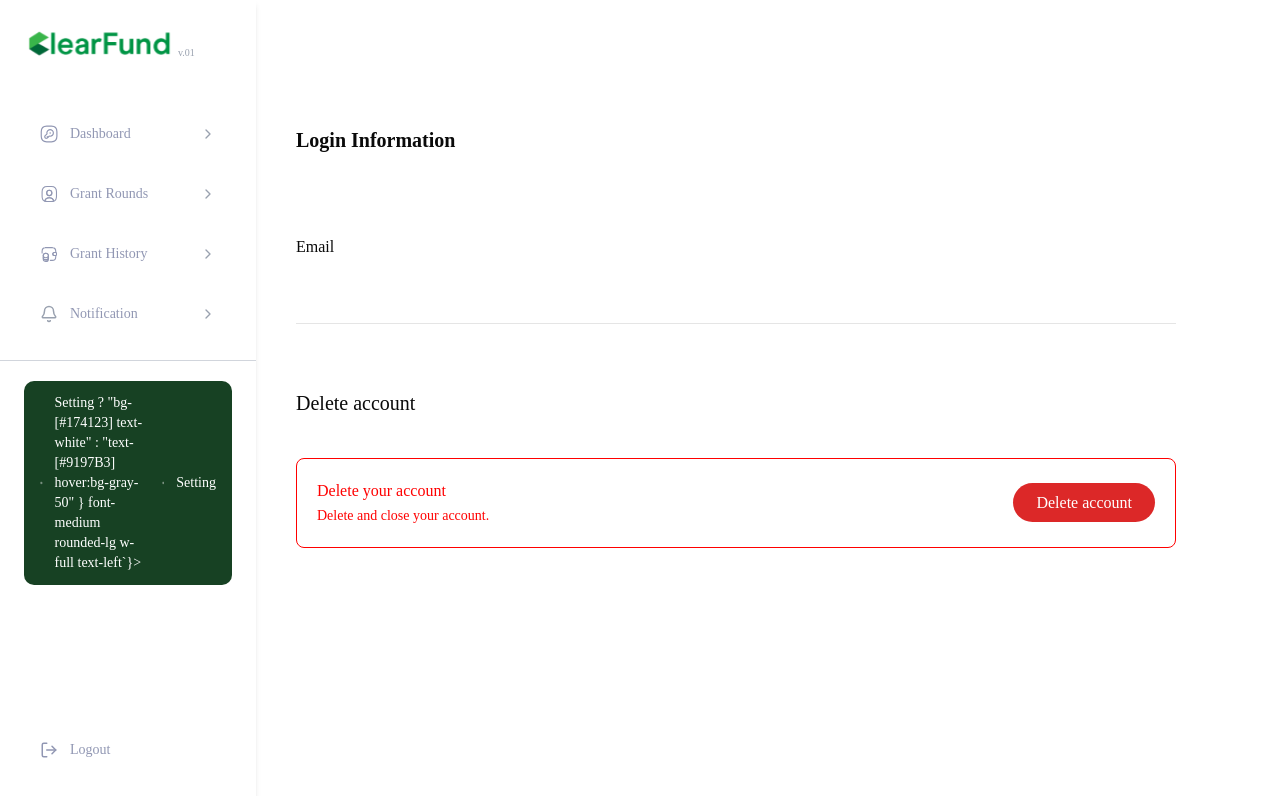
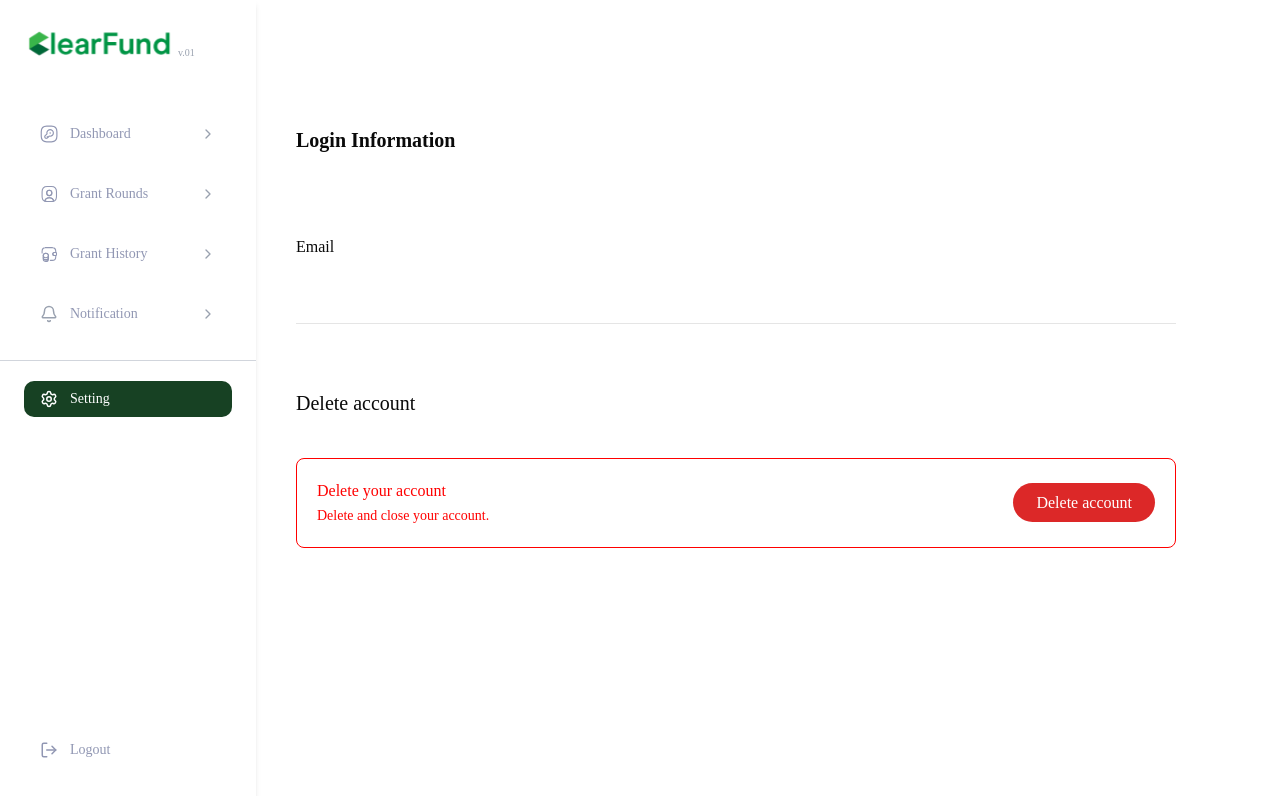
Before and after one commit to LighthouseL2/Clearfund, a Next.js app: page /account in a window 1280 px wide. Shown: the top 796 px of the page. Built offline with nearby package versions, Linux system fonts and the light colour scheme; no server answers; a web font is replaced by a local one.

Commit message:
Update Sidebar.jsx

```diff
--- a/src/components/Sidebar.jsx
+++ b/src/components/Sidebar.jsx
@@ -188,20 +188,13 @@ export default function Sidebar() {
           <hr className="w-[calc(100%+3rem)] -ml-6 border-t border-gray-300 my-4" />
 
           <div className="mt-5">
-            <Link href={"/account"} >
-              <button className={`flex items-center gap-3 text-[#9197B3] text-sm px-4 py-3
+            <Link href={"/account"} className={`flex items-center gap-3 text-[#9197B3] text-sm px-4 py-2
               ${pathname === "/account"
                 ? "bg-[#174123] text-white"
                 : "text-[#9197B3] hover:bg-gray-50"
               } font-medium  rounded-lg w-full text-left`}>
               <Settings size={18} />
               Setting
-                    ? "bg-[#174123] text-white"
-                    : "text-[#9197B3] hover:bg-gray-50"
-                } font-medium  rounded-lg w-full text-left`}>
-                <Settings size={18} />
-                Setting
-              </button>
             </Link>
           </div>
         </div>
```
